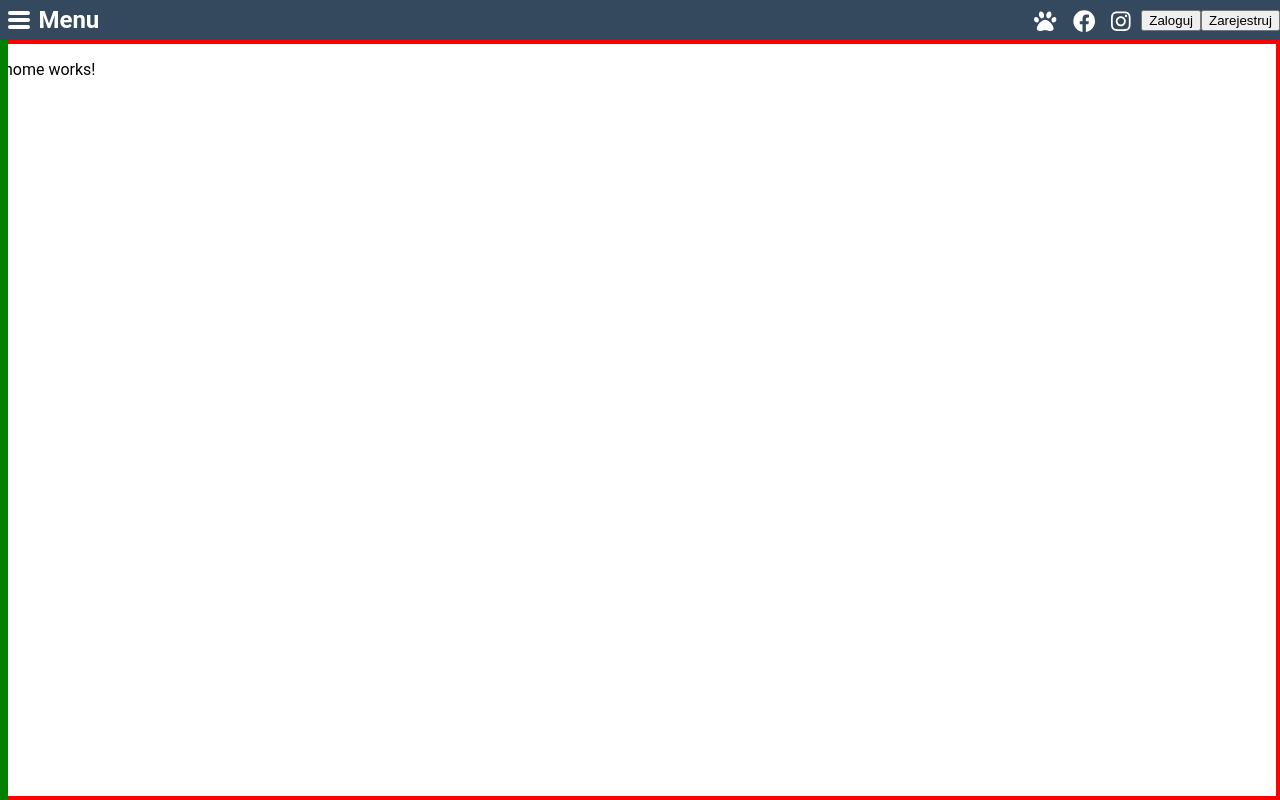
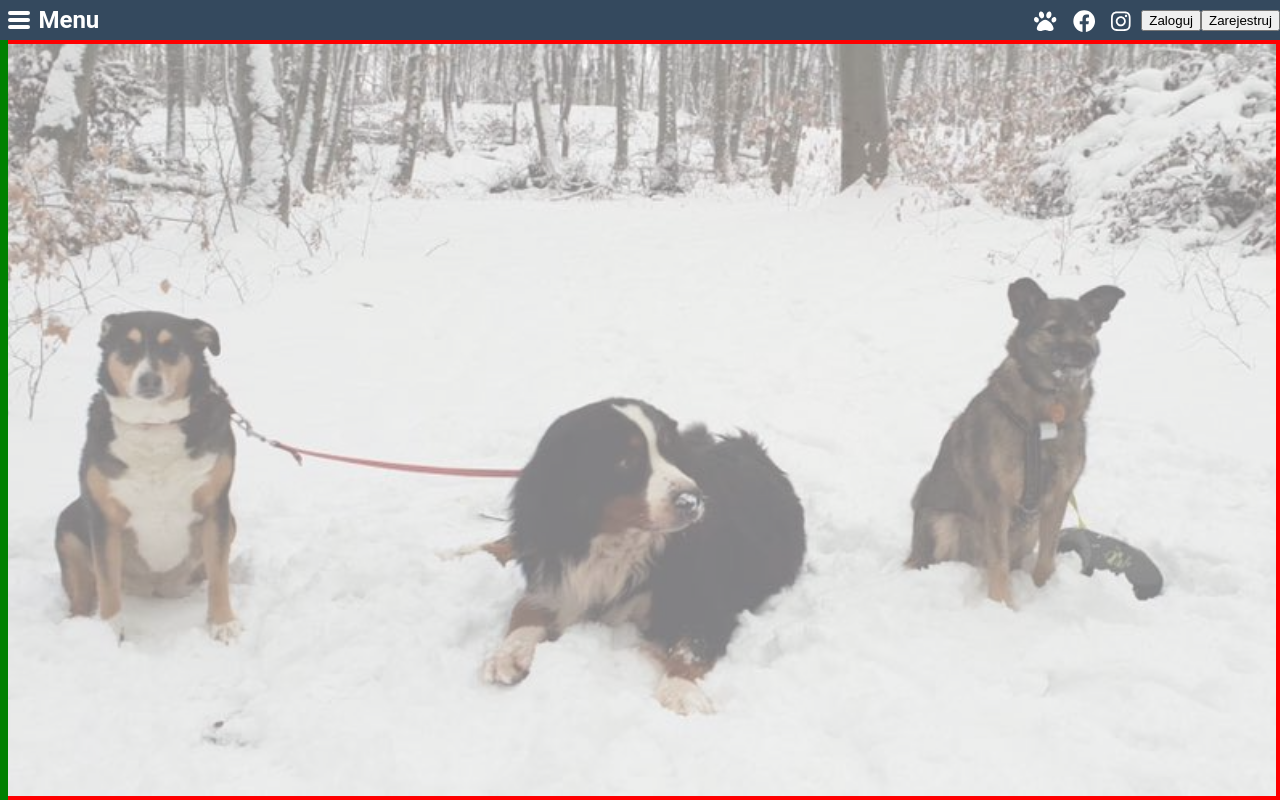
Before and after one commit to anxiety47/kgt-angular, an Angular app: page / in a window 1280 px wide. Built offline with nearby package versions, Linux system fonts and the light colour scheme; a small style sheet from the web is missing.

Commit message:
Set background image for home Fixed menu toggle

```diff
--- a/src/app/core/header/header.component.css
+++ b/src/app/core/header/header.component.css
@@ -4,7 +4,6 @@
   height: 2.5rem;
   background-color: var(--color-grey);
   color: var(--color-white);
-
 }
 
 .menu {
--- a/src/app/core/header/header.component.html
+++ b/src/app/core/header/header.component.html
@@ -1,6 +1,6 @@
 <div class="header-container">
   <div class="menu" (click)="toggleMenu()">
-    <div (click)="toggleMenuIcon($event)" id="menu-icon">
+    <div id="menu-icon">
       <span></span>
       <span></span>
       <span></span>
--- a/src/app/core/header/header.component.ts
+++ b/src/app/core/header/header.component.ts
@@ -32,10 +32,11 @@ export class HeaderComponent implements OnInit {
   }
 
   toggleMenu() {
+    this.toggleMenuIcon();
     this.sidenavbarService.toggleMenu();
   }
 
-  toggleMenuIcon() {
+  private toggleMenuIcon() {
     document.getElementById('menu-icon').classList.toggle('open');
   }
 }
--- a/src/app/core/side-nav-bar/side-nav-bar.component.css
+++ b/src/app/core/side-nav-bar/side-nav-bar.component.css
@@ -10,7 +10,7 @@
 }
 
 .menu-visible {
-    width: 20rem;
+    width: 15rem;
 }
 
 .list {
--- a/src/app/modules/home/home/home.component.css
+++ b/src/app/modules/home/home/home.component.css
@@ -0,0 +1,8 @@
+.background-image {
+    background-image: url('../../../../assets/images/home-background.jpg');
+    opacity: 0.5;
+    width: 100%;
+    height: 100%;
+    background-size: cover;
+    background-position: center;
+}
--- a/src/app/modules/home/home/home.component.html
+++ b/src/app/modules/home/home/home.component.html
@@ -1 +1 @@
-<p>home works!</p>
+<div class="background-image"></div>
```
Also changed, not shown: src/assets/images/home-background.jpg (added).
